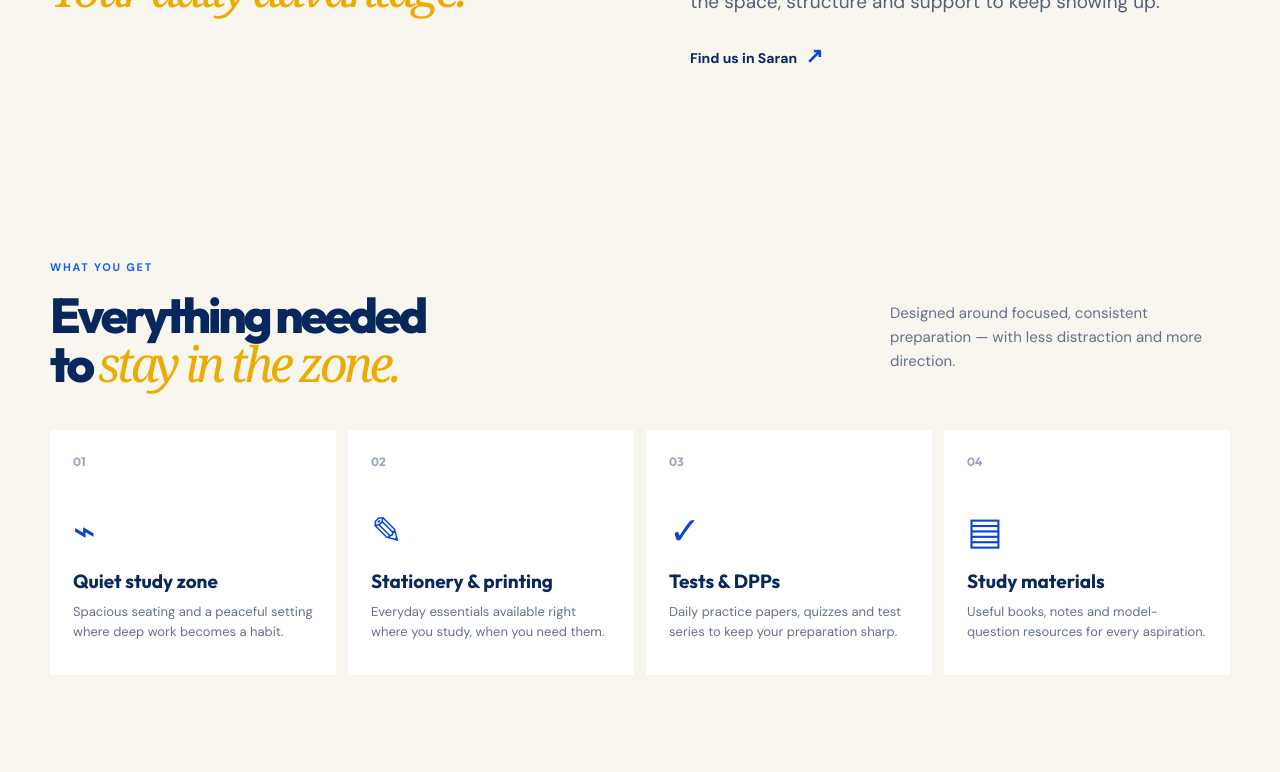
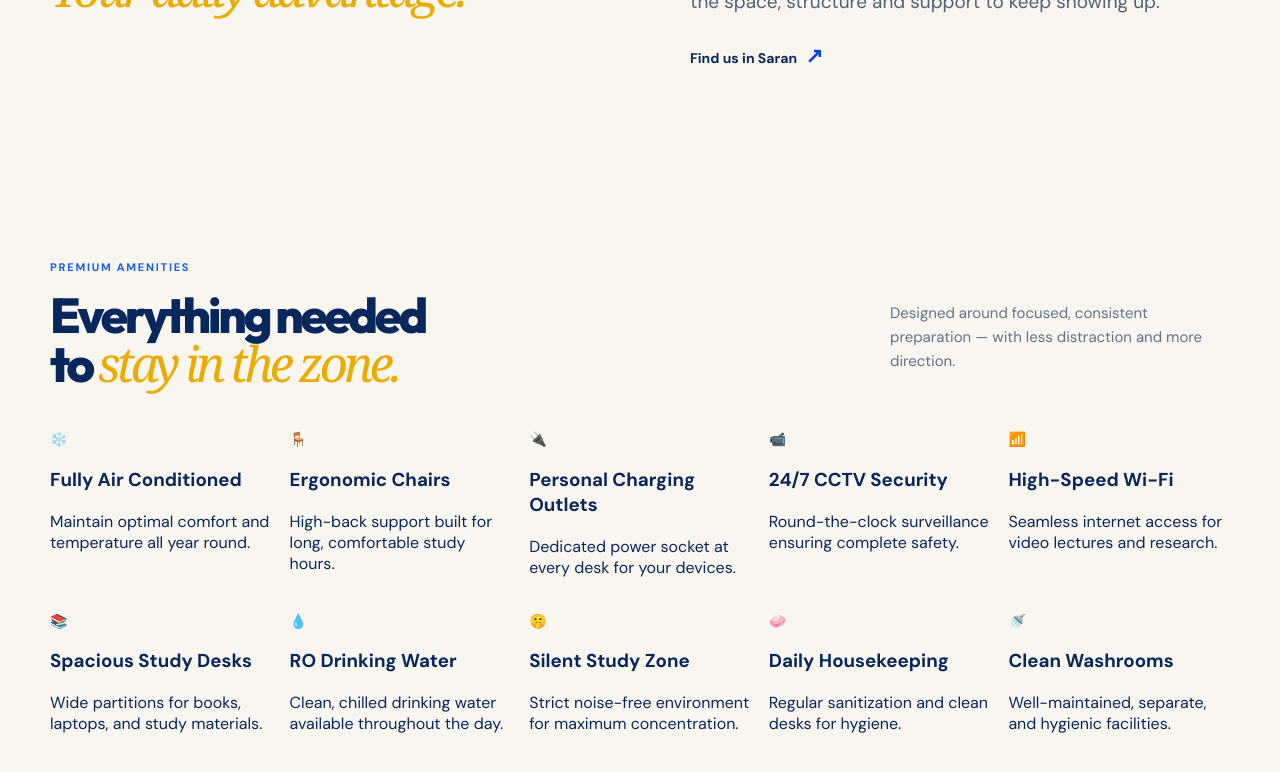
Before and after one commit to Samarjeetkumarsingh/TestUrSelf-Library, a Jekyll site: the page index.html, which Jekyll copies as it is, in a window 1280 px wide and 1400 px high, scrolled down 1135 px, cut to the strip 0-775 px from the top of the window. Shown: the top 772 px of the strip. Built offline with Jekyll 4.4.1, drawn with Linux system fonts in a browser that asks for light colours; some of the changed text lies outside the part shown.

Commit message:
Update index.html

```diff
--- a/index.html
+++ b/index.html
@@ -12,13 +12,24 @@
 </head>
 <body>
   <div class="topline"><span>Admissions opening soon</span><span class="dot"></span><span>Sakadi Bazar, Saran (Bihar)</span></div>
+
   <header>
-    <a class="brand" href="#home" aria-label="TestUrSelf Library home"><img src="assets/images/logo.png" alt="TestUrSelf Library logo" /><span>TestUrSelf <b>LIBRARY</b></span></a>
+    <a class="brand" href="#home" aria-label="TestUrSelf Library home">
+      <img src="assets/images/logo.png" alt="TestUrSelf Library logo" />
+      <span>TestUrSelf <b>LIBRARY</b></span>
+    </a>
     <button class="menu" aria-label="Open menu" aria-expanded="false">☰</button>
-    <nav><a href="#about">About</a><a href="#facilities">Facilities</a><a href="#downloads">Downloads</a><a href="#pricing">Pricing</a><a class="nav-cta" href="https://wa.me/918709271314?text=Hello%20TestUrSelf%20Library%2C%20I%20want%20to%20know%20about%20admission." target="_blank">Enquire now ↗</a></nav><button class="language-toggle" type="button" aria-label="Switch language">हिंदी</button>
+    <nav>
+      <a href="#about">About</a>
+      <a href="#facilities">Facilities</a>
+      <a href="#programs">Programs</a>
+      <a href="#pricing">Pricing</a>
+      <a class="nav-cta" href="https://wa.me/918709271314?text=Hello%20TestUrSelf%20Library%2C%20I%20want%20to%20know%20about%20admission." target="_blank">Enquire now ↗</a>
+    </nav>
+    <button class="language-toggle" type="button" aria-label="Switch language">हिंदी</button>
   </header>
 
-  <!-- Library-Focused Notification Ticker -->
+  <!-- Notification Ticker -->
   <div class="edtech-ticker">
     <div class="ticker-track">
       <div class="ticker-group">
@@ -37,85 +48,190 @@
   </div>
 
   <main id="home">
+    <!-- DYNAMIC HERO SECTION -->
     <section class="dynamic-hero" aria-label="TestUrSelf Library success journey">
-      <div class="hero-grid"></div><div class="orb orb-a"></div><div class="orb orb-b"></div><div class="orb orb-c"></div>
-      <div class="hero-content"><div class="hero-brand"><img src="assets/images/logo.png" alt="TestUrSelf Library" /><span>YOUR SUCCESS &amp; STUDY CENTRE</span></div><p class="eyebrow">Sakadi Bazar · Saran, Bihar</p><h1>The right space.<br /><em>The right</em> <strong>start.</strong></h1><p class="dynamic-intro">A modern learning space that helps every serious student study deeper, practice smarter and move forward with confidence.</p><div class="actions"><a class="primary" href="https://wa.me/918709271314?text=Hello%20TestUrSelf%20Library%2C%20I%20want%20to%20know%20about%20admission." target="_blank">Start your journey <span>→</span></a><a class="text-link light-link" href="#facilities">Explore the centre <span>↓</span></a></div><div class="hero-ticker"><span>DISCIPLINE</span><i></i><span>FOCUS</span><i></i><span>RESULTS</span></div></div>
+      <div class="hero-grid"></div>
+      <div class="orb orb-a"></div>
+      <div class="orb orb-b"></div>
+      <div class="orb orb-c"></div>
 
-      <!-- PREMIUM HERO SHOWCASE -->
+      <div class="hero-content">
+        <div class="hero-brand">
+          <img src="assets/images/logo.png" alt="TestUrSelf Library" />
+          <span>YOUR SUCCESS &amp; STUDY CENTRE</span>
+        </div>
+        <p class="eyebrow">Sakadi Bazar · Saran, Bihar</p>
+        <h1>The right space.<br /><em>The right</em> <strong>start.</strong></h1>
+        <p class="dynamic-intro">A modern learning space that helps every serious student study deeper, practice smarter and move forward with confidence.</p>
+        <div class="actions">
+          <a class="primary" href="https://wa.me/918709271314?text=Hello%20TestUrSelf%20Library%2C%20I%20want%20to%20know%20about%20admission." target="_blank">Start your journey <span>→</span></a>
+          <a class="text-link light-link" href="#facilities">Explore the centre <span>↓</span></a>
+        </div>
+        <div class="hero-ticker">
+          <span>DISCIPLINE</span><i></i><span>FOCUS</span><i></i><span>RESULTS</span>
+        </div>
+      </div>
+
+      <!-- HERO SHOWCASE -->
       <div class="mentor-showcase premium-showcase">
         <div class="premium-visual">
           <img src="assets/images/founder-journey.png" alt="Samarjeet Kumar Singh, TestUrSelf Library founder" />
           <div class="premium-label">
             <small>FOUNDER &amp; MENTOR</small>
             <b>Samarjeet Kumar Singh</b>
-            <span> AIR-7, GATE | IISc | Author | IIT | IIITА | NIAMT</span>
+            <span>AIR-7, GATE | IISc | Author | IIT | IIITА | NIAMT</span>
           </div>
         </div>
 
         <div class="premium-chip p-chip-1">
-          <b>2× GATE</b>
-          <small>CRACKED</small>
+          <span class="chip-icon">🏆</span>
+          <div>
+            <b>2× GATE</b>
+            <small>CRACKED</small>
+          </div>
         </div>
         <div class="premium-chip p-chip-2">
-          <b>2× IIT</b>
-          <small>CRACKED</small>
+          <span class="chip-icon">🎓</span>
+          <div>
+            <b>2× IIT</b>
+            <small>CRACKED</small>
+          </div>
         </div>
-      </div>
-      <!-- END PREMIUM HERO SHOWCASE -->
-
-    </section>
-
-    <section class="strip"><p>ONE CENTRE. EVERY RESOURCE.</p><i></i><p>ENDLESS SUCCESS.</p><i></i><p>FOCUS TODAY, SUCCESS TOMORROW.</p></section>
-
-    <section class="about section" id="about"><div class="section-title"><p class="eyebrow">WELCOME TO TESTURSELF</p><h2>More than a library.<br /><em>Your daily advantage.</em></h2></div><div class="about-copy"><p>Whether you’re preparing for boards, competitive exams or simply building a powerful study routine, TestUrSelf gives you the space, structure and support to keep showing up.</p><a href="#contact" class="arrow-link">Find us in Saran <span>↗</span></a></div></section>
-
-    <section class="facilities section" id="facilities"><div class="section-heading"><div><p class="eyebrow">WHAT YOU GET</p><h2>Everything needed<br />to <em>stay in the zone.</em></h2></div><p>Designed around focused, consistent preparation — with less distraction and more direction.</p></div><div class="cards"><article><span>01</span><div class="icon">⌁</div><h3>Quiet study zone</h3><p>Spacious seating and a peaceful setting where deep work becomes a habit.</p></article><article><span>02</span><div class="icon">✎</div><h3>Stationery &amp; printing</h3><p>Everyday essentials available right where you study, when you need them.</p></article><article><span>03</span><div class="icon">✓</div><h3>Tests &amp; DPPs</h3><p>Daily practice papers, quizzes and test series to keep your preparation sharp.</p></article><article><span>04</span><div class="icon">▤</div><h3>Study materials</h3><p>Useful books, notes and model-question resources for every aspiration.</p></article></div></section>
-
-    <section class="programs" id="programs"><div class="program-image"><img src="assets/images/second.png" alt="TestUrSelf Library" /></div><div class="program-copy"><p class="eyebrow">PREPARE WITH PURPOSE</p><h2>Your goal.<br /><em>Your pathway.</em></h2><p>Build confidence with curated practice and materials for the exams that matter to you.</p><ul><li><b>Class 10 &amp; 12</b><span>Board-focused practice</span></li><li><b>Competitive exams</b><span>JEE · NEET · CUET · SSC · Banking &amp; more</span></li><li><b>AISSEE preparation</b><span>For future Sainik School aspirants</span></li></ul><a class="primary" href="https://wa.me/918709271314?text=Hello%20TestUrSelf%20Library%2C%20I%20want%20to%20know%20about%20your%20study%20programs." target="_blank">Talk to us <span>→</span></a></div></section>
-
-    <section class="downloads section" id="downloads">
-      <div class="section-heading">
-        <div>
-          <p class="eyebrow">FREE RESOURCES</p>
-          <h2>Download essential<br /><em>study materials.</em></h2>
-        </div>
-        <p>Access our curated collection of notes, DPPs, and structured resources to boost your preparation momentum.</p>
-      </div>
-      <div class="download-grid">
-        <a href="#" class="download-card" download>
-          <div class="dl-icon">⤓</div>
-          <div>
-            <h3>GATE MT 2026/27 Syllabus</h3>
-            <span>PDF Document · 1.2 MB</span>
-          </div>
-        </a>
-        <a href="#" class="download-card" download>
-          <div class="dl-icon">⤓</div>
-          <div>
-            <h3>BARC Interview Matrix</h3>
-            <span>PDF Document · 3.4 MB</span>
-          </div>
-        </a>
-        <a href="#" class="download-card" download>
-          <div class="dl-icon">⤓</div>
-          <div>
-            <h3>Mechanical Metallurgy DPPs</h3>
-            <span>PDF Document · 2.1 MB</span>
-          </div>
-        </a>
-        <a href="#" class="download-card" download>
-          <div class="dl-icon">⤓</div>
-          <div>
-            <h3>Physical Metallurgy Basics</h3>
-            <span>PDF Document · 1.8 MB</span>
-          </div>
-        </a>
       </div>
     </section>
 
-    <section class="notice-wrap section" id="exams"><div class="notice-heading"><div><p class="eyebrow">STAY AHEAD</p><h2>What's happening<br /><em>at TestUrSelf.</em></h2></div><a class="arrow-link" href="https://wa.me/918709271314?text=Hello%20TestUrSelf%20Library%2C%20please%20share%20the%20latest%20updates." target="_blank">Get all updates <span>↗</span></a></div><div class="notice-grid"><aside class="notification"><div class="bell">✦</div><p class="eyebrow">LATEST NOTIFICATION</p><h3>Admissions are opening soon.</h3><p>Seats are limited. Join the priority list to receive our opening announcement first.</p><a href="https://wa.me/918709271314?text=Hello%20TestUrSelf%20Library%2C%20please%20add%20me%20to%20the%20priority%20list." target="_blank">Join priority list →</a></aside><div class="exam-list"><article><span class="label blue">AISSEE</span><div><h3>Sainik School Entrance</h3><p>Class VI &amp; IX · Model papers, practice and guidance</p></div><b>01</b></article><article><span class="label gold">BOARDS</span><div><h3>Class 10 &amp; 12 preparation</h3><p>Chapter-wise practice · Repeated questions · Clear solutions</p></div><b>02</b></article><article><span class="label green">COMPETITIVE</span><div><h3>Exam-ready practice</h3><p>JEE · NEET · CUET · SSC · Banking · Railway and more</p></div><b>03</b></article></div></div></section>
+    <section class="strip">
+      <p>ONE CENTRE. EVERY RESOURCE.</p><i></i>
+      <p>ENDLESS SUCCESS.</p><i></i>
+      <p>FOCUS TODAY, SUCCESS TOMORROW.</p>
+    </section>
 
-    <section class="poster-section"><div class="poster-head"><div><p class="eyebrow">FROM OUR NOTICE BOARD</p><h2>Designed to keep<br /><em>you inspired.</em></h2></div><div class="slider-controls"><button class="prev" aria-label="Previous posters">←</button><button class="next" aria-label="Next posters">→</button></div></div>
+    <!-- ABOUT SECTION -->
+    <section class="about section" id="about">
+      <div class="section-title">
+        <p class="eyebrow">WELCOME TO TESTURSELF</p>
+        <h2>More than a library.<br /><em>Your daily advantage.</em></h2>
+      </div>
+      <div class="about-copy">
+        <p>Whether you’re preparing for boards, competitive exams or simply building a powerful study routine, TestUrSelf gives you the space, structure and support to keep showing up.</p>
+        <a href="#contact" class="arrow-link">Find us in Saran <span>↗</span></a>
+      </div>
+    </section>
+
+    <!-- UPGRADED FACILITIES SECTION WITH ICONS -->
+    <section class="facilities section" id="facilities">
+      <div class="section-heading">
+        <div>
+          <p class="eyebrow">PREMIUM AMENITIES</p>
+          <h2>Everything needed<br />to <em>stay in the zone.</em></h2>
+        </div>
+        <p>Designed around focused, consistent preparation — with less distraction and more direction.</p>
+      </div>
+
+      <div class="fac-grid">
+        <div class="fac-card">
+          <span class="fac-icon">❄️</span>
+          <div>
+            <h3>Fully Air Conditioned</h3>
+            <p>Maintain optimal comfort and temperature all year round.</p>
+          </div>
+        </div>
+        <div class="fac-card">
+          <span class="fac-icon">🪑</span>
+          <div>
+            <h3>Ergonomic Chairs</h3>
+            <p>High-back support built for long, comfortable study hours.</p>
+          </div>
+        </div>
+        <div class="fac-card">
+          <span class="fac-icon">🔌</span>
+          <div>
+            <h3>Personal Charging Outlets</h3>
+            <p>Dedicated power socket at every desk for your devices.</p>
+          </div>
+        </div>
+        <div class="fac-card">
+          <span class="fac-icon">📹</span>
+          <div>
+            <h3>24/7 CCTV Security</h3>
+            <p>Round-the-clock surveillance ensuring complete safety.</p>
+          </div>
+        </div>
+        <div class="fac-card">
+          <span class="fac-icon">📶</span>
+          <div>
+            <h3>High-Speed Wi-Fi</h3>
+            <p>Seamless internet access for video lectures and research.</p>
+          </div>
+        </div>
+        <div class="fac-card">
+          <span class="fac-icon">📚</span>
+          <div>
+            <h3>Spacious Study Desks</h3>
+            <p>Wide partitions for books, laptops, and study materials.</p>
+          </div>
+        </div>
+        <div class="fac-card">
+          <span class="fac-icon">💧</span>
+          <div>
+            <h3>RO Drinking Water</h3>
+            <p>Clean, chilled drinking water available throughout the day.</p>
+          </div>
+        </div>
+        <div class="fac-card">
+          <span class="fac-icon">🤫</span>
+          <div>
+            <h3>Silent Study Zone</h3>
+            <p>Strict noise-free environment for maximum concentration.</p>
+          </div>
+        </div>
+        <div class="fac-card">
+          <span class="fac-icon">🧼</span>
+          <div>
+            <h3>Daily Housekeeping</h3>
+            <p>Regular sanitization and clean desks for hygiene.</p>
+          </div>
+        </div>
+        <div class="fac-card">
+          <span class="fac-icon">🚿</span>
+          <div>
+            <h3>Clean Washrooms</h3>
+            <p>Well-maintained, separate, and hygienic facilities.</p>
+          </div>
+        </div>
+      </div>
+    </section>
+
+    <!-- PROGRAMS SECTION -->
+    <section class="programs" id="programs">
+      <div class="program-image">
+        <img src="assets/images/second.png" alt="TestUrSelf Library" />
+      </div>
+      <div class="program-copy">
+        <p class="eyebrow">PREPARE WITH PURPOSE</p>
+        <h2>Your goal.<br /><em>Your pathway.</em></h2>
+        <p>Build confidence with curated practice and materials for the exams that matter to you.</p>
+        <ul>
+          <li><b>Class 10 &amp; 12</b><span>Board-focused practice</span></li>
+          <li><b>Competitive exams</b><span>JEE · NEET · CUET · SSC · Banking &amp; more</span></li>
+          <li><b>AISSEE preparation</b><span>For future Sainik School aspirants</span></li>
+        </ul>
+        <a class="primary" href="https://wa.me/918709271314?text=Hello%20TestUrSelf%20Library%2C%20I%20want%20to%20know%20about%20your%20study%20programs." target="_blank">Talk to us <span>→</span></a>
+      </div>
+    </section>
+
+    <!-- NOTICE BOARD SLIDER SECTION -->
+    <section class="poster-section">
+      <div class="poster-head">
+        <div>
+          <p class="eyebrow">FROM OUR NOTICE BOARD</p>
+          <h2>Designed to keep<br /><em>you inspired.</em></h2>
+        </div>
+        <div class="slider-controls">
+          <button class="prev" aria-label="Previous posters">←</button>
+          <button class="next" aria-label="Next posters">→</button>
+        </div>
+      </div>
       <div class="poster-track">
         <figure>
           <img src="assets/images/study-centre.png" alt="TestUrSelf study centre poster" />
@@ -133,10 +249,14 @@
           <a href="assets/images/sainik-school.png" target="_blank" class="view-btn">VIEW POSTER ↗</a>
         </figure>
       </div>
-      <div class="poster-pagination" aria-label="Poster slides"><button class="active" aria-label="Slide 1"></button><button aria-label="Slide 2"></button><button aria-label="Slide 3"></button></div>
+      <div class="poster-pagination" aria-label="Poster slides">
+        <button class="active" aria-label="Slide 1"></button>
+        <button aria-label="Slide 2"></button>
+        <button aria-label="Slide 3"></button>
+      </div>
     </section>
 
-    <!-- Detailed Pricing Section based on Flyer -->
+    <!-- PRICING SECTION -->
     <section class="detailed-pricing section" id="pricing">
       <div class="pricing-intro">
         <p class="eyebrow">FLEXIBLE MEMBERSHIP PLANS</p>
@@ -216,29 +336,94 @@
           </div>
         </div>
       </div>
+    </section>
 
-      <div class="facilities-banner">
-        <h3>Facilities Included</h3>
-        <div class="fac-grid">
-          <span><b>✓</b> Fully air conditioned</span>
-          <span><b>✓</b> Comfortable chairs</span>
-          <span><b>✓</b> Individual charging points</span>
-          <span><b>✓</b> CCTV surveillance</span>
-          <span><b>✓</b> Clean washrooms</span>
-          <span><b>✓</b> High-speed Wi-Fi</span>
-          <span><b>✓</b> Spacious study desks</span>
-          <span><b>✓</b> RO drinking water</span>
-          <span><b>✓</b> Silent environment</span>
-          <span><b>✓</b> Daily housekeeping</span>
+    <!-- NOTIFICATION & EXAM LIST -->
+    <section class="notice-wrap section" id="exams">
+      <div class="notice-heading">
+        <div>
+          <p class="eyebrow">STAY AHEAD</p>
+          <h2>What's happening<br /><em>at TestUrSelf.</em></h2>
+        </div>
+        <a class="arrow-link" href="https://wa.me/918709271314?text=Hello%20TestUrSelf%20Library%2C%20please%20share%20the%20latest%20updates." target="_blank">Get all updates <span>↗</span></a>
+      </div>
+      <div class="notice-grid">
+        <aside class="notification">
+          <div class="bell">✦</div>
+          <p class="eyebrow">LATEST NOTIFICATION</p>
+          <h3>Admissions are opening soon.</h3>
+          <p>Seats are limited. Join the priority list to receive our opening announcement first.</p>
+          <a href="https://wa.me/918709271314?text=Hello%20TestUrSelf%20Library%2C%20please%20add%20me%20to%20the%20priority%20list." target="_blank">Join priority list →</a>
+        </aside>
+        <div class="exam-list">
+          <article>
+            <span class="label blue">AISSEE</span>
+            <div>
+              <h3>Sainik School Entrance</h3>
+              <p>Class VI &amp; IX · Model papers, practice and guidance</p>
+            </div>
+            <b>01</b>
+          </article>
+          <article>
+            <span class="label gold">BOARDS</span>
+            <div>
+              <h3>Class 10 &amp; 12 preparation</h3>
+              <p>Chapter-wise practice · Repeated questions · Clear solutions</p>
+            </div>
+            <b>02</b>
+          </article>
+          <article>
+            <span class="label green">COMPETITIVE</span>
+            <div>
+              <h3>Exam-ready practice</h3>
+              <p>JEE · NEET · CUET · SSC · Banking · Railway and more</p>
+            </div>
+            <b>03</b>
+          </article>
         </div>
       </div>
     </section>
 
-    <section class="blog section" id="blog"><div class="section-heading"><div><p class="eyebrow">THE FOCUS JOURNAL</p><h2>Small reads for<br /><em>big momentum.</em></h2></div><a class="arrow-link" href="https://wa.me/918709271314?text=Hello%20TestUrSelf%20Library%2C%20please%20share%20your%20latest%20study%20tips." target="_blank">Get study tips <span>↗</span></a></div><div class="blog-grid"><article class="blog-feature"><p>STUDY SMART · 4 MIN READ</p><h3>The 45-minute focus ritual that makes consistency easier.</h3><a href="#contact">Read story <span>→</span></a></article><article><p>EXAM PREP · 3 MIN READ</p><h3>How to turn daily practice papers into real confidence.</h3><a href="#contact">Read story <span>→</span></a></article><article><p>STUDENT LIFE · 5 MIN READ</p><h3>A study space is not a luxury. It is a strategy.</h3><a href="#contact">Read story <span>→</span></a></article></div></section>
+    <!-- BLOG SECTION -->
+    <section class="blog section" id="blog">
+      <div class="section-heading">
+        <div>
+          <p class="eyebrow">THE FOCUS JOURNAL</p>
+          <h2>Small reads for<br /><em>big momentum.</em></h2>
+        </div>
+        <a class="arrow-link" href="https://wa.me/918709271314?text=Hello%20TestUrSelf%20Library%2C%20please%20share%20your%20latest%20study%20tips." target="_blank">Get study tips <span>↗</span></a>
+      </div>
+      <div class="blog-grid">
+        <article class="blog-feature">
+          <p>STUDY SMART · 4 MIN READ</p>
+          <h3>The 45-minute focus ritual that makes consistency easier.</h3>
+          <a href="#contact">Read story <span>→</span></a>
+        </article>
+        <article>
+          <p>EXAM PREP · 3 MIN READ</p>
+          <h3>How to turn daily practice papers into real confidence.</h3>
+          <a href="#contact">Read story <span>→</span></a>
+        </article>
+        <article>
+          <p>STUDENT LIFE · 5 MIN READ</p>
+          <h3>A study space is not a luxury. It is a strategy.</h3>
+          <a href="#contact">Read story <span>→</span></a>
+        </article>
+      </div>
+    </section>
 
-    <section class="promise section"><p class="eyebrow">WHY STUDENTS CHOOSE US</p><h2>Small daily steps.<br /><em>A brighter future.</em></h2><div class="promise-grid"><div>✦ <span>Peaceful<br />environment</span></div><div>✦ <span>Disciplined<br />atmosphere</span></div><div>✦ <span>Affordable<br />prices</span></div><div>✦ <span>Better<br />results</span></div></div></section>
+    <section class="promise section">
+      <p class="eyebrow">WHY STUDENTS CHOOSE US</p>
+      <h2>Small daily steps.<br /><em>A brighter future.</em></h2>
+      <div class="promise-grid">
+        <div>✦ <span>Peaceful<br />environment</span></div>
+        <div>✦ <span>Disciplined<br />atmosphere</span></div>
+        <div>✦ <span>Affordable<br />prices</span></div>
+        <div>✦ <span>Better<br />results</span></div>
+      </div>
+    </section>
 
-    <!-- EdTech Trust Section -->
+    <!-- FOUNDER & EDTECH TRUST BANNER -->
     <section class="trust-venture section" id="founder-initiative">
       <div class="trust-container">
         <div class="trust-visual">
@@ -266,7 +451,22 @@
 
   </main>
 
-  <footer id="contact"><div class="footer-top"><div><p class="eyebrow">YOUR NEXT CHAPTER STARTS HERE</p><h2>Ready to find<br />your <em>focus?</em></h2></div><a class="primary light" href="https://wa.me/918709271314?text=Hello%20TestUrSelf%20Library%2C%20I%20want%20to%20book%20a%20seat." target="_blank">WhatsApp us <span>→</span></a></div><div class="footer-bottom"><a class="brand" href="#home"><img src="assets/images/logo.png" alt="" /><span>TestUrSelf <b>LIBRARY</b></span></a><div><b>Visit us</b><p>Sakadi Bazar, Saran (Chapra), Bihar</p></div><div><b>Call / WhatsApp</b><p><a href="tel:+918709271314">87092 71314</a></p><p>info@testurself.in</p></div></div><p class="copyright">© 2026 TestUrSelf Library · Focus today, success tomorrow.</p></footer>
+  <footer id="contact">
+    <div class="footer-top">
+      <div>
+        <p class="eyebrow">YOUR NEXT CHAPTER STARTS HERE</p>
+        <h2>Ready to find<br />your <em>focus?</em></h2>
+      </div>
+      <a class="primary light" href="https://wa.me/918709271314?text=Hello%20TestUrSelf%20Library%2C%20I%20want%20to%20book%20a%20seat." target="_blank">WhatsApp us <span>→</span></a>
+    </div>
+    <div class="footer-bottom">
+      <a class="brand" href="#home"><img src="assets/images/logo.png" alt="" /><span>TestUrSelf <b>LIBRARY</b></span></a>
+      <div><b>Visit us</b><p>Sakadi Bazar, Saran (Chapra), Bihar</p></div>
+      <div><b>Call / WhatsApp</b><p><a href="tel:+918709271314">87092 71314</a></p><p>info@testurself.in</p></div>
+    </div>
+    <p class="copyright">© 2026 TestUrSelf Library · Focus today, success tomorrow.</p>
+  </footer>
+
   <a class="floating-wa" href="https://wa.me/918709271314" target="_blank" aria-label="Chat on WhatsApp">◔</a>
   <script src="script.js"></script>
 </body>
```
